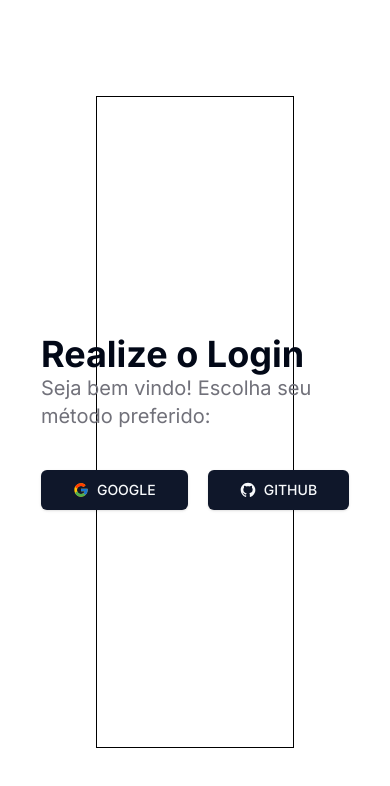
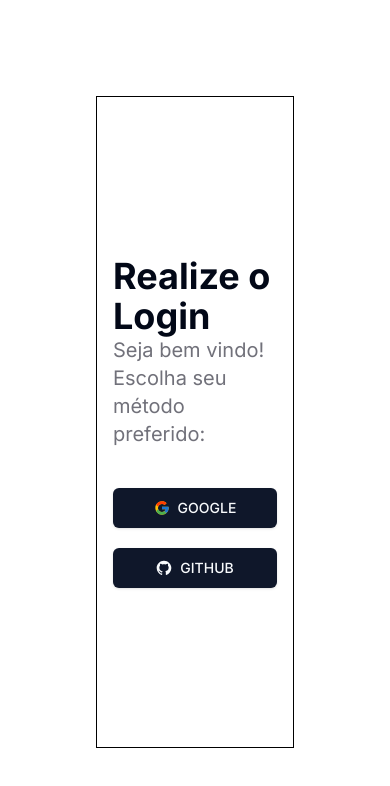
Before and after one commit to Sherlockzen/chill-chat, a Next.js app: page / in a window 390 px wide. Shown: the top 786 px of the page. Built offline with nearby package versions, Linux system fonts and the light colour scheme.

Commit message:
refactor(ui): adjusts to responsive layout

```diff
--- a/src/app/page.tsx
+++ b/src/app/page.tsx
@@ -8,7 +8,7 @@ export default async function Home() {
   // const { user } = await validateRequest();
   return (
     <main className="flex h-svh flex-col items-center justify-between p-24">
-      <div className={" flex border border-black w-full h-full"}>
+      <div className={" flex border border-black w-full h-full p-4"}>
         {/*left*/}
         <div
           className={" flex flex-col items-center justify-center w-full h-full"}
@@ -18,7 +18,11 @@ export default async function Home() {
             <div className={" font-normal text-xl text-[#71717A]"}>
               Seja bem vindo! Escolha seu método preferido:
             </div>
-            <div className={" w-full flex gap-5 mt-10"}>
+            <div
+              className={
+                " flex justify-center gap-5 mt-10 flex-col md:flex-row md:w-full"
+              }
+            >
               <Button size={"lg"} className={"w-full uppercase"}>
                 <FcGoogle className={"mr-2 h-4 w-4"} />
                 Google
@@ -31,7 +35,7 @@ export default async function Home() {
           </div>
         </div>
         {/*right*/}
-        <div className={" bg-[#6172F3] w-full h-full"}></div>
+        <div className={" bg-[#6172F3] w-full h-full hidden "}></div>
       </div>
     </main>
   );
```
